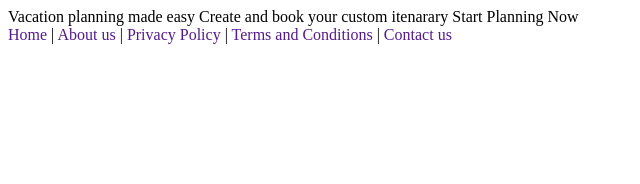
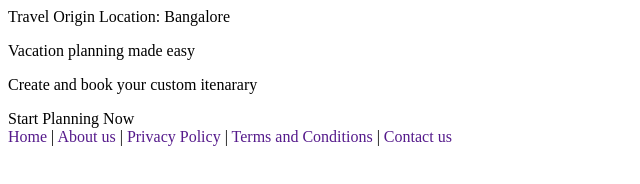
Before and after one commit to abyu/web-app, a website: page app/index.html at #/home in a window 1280 px wide. Shown: the whole page, without its empty margins (0-640 px from the left). Drawn offline with Linux system fonts and the light colour scheme.

Commit message:
Few more elements on home page

```diff
--- a/app/index.html
+++ b/app/index.html
@@ -2,7 +2,7 @@
 <html lang="en" ng-app="webApp">
 <head>
   <meta charset="utf-8">
-  <title></title>
+  <title>Itenarize</title>
   <link rel="stylesheet" href="css/app.css"/>
    <!-- In production use:
   <script src="//ajax.googleapis.com/ajax/libs/angularjs/1.0.7/angular.min.js"></script>
--- a/app/js/controllers.js
+++ b/app/js/controllers.js
@@ -7,7 +7,7 @@ angular.module('webApp.controllers', []).
   	$scope.greet = "Hello";
   }]).
   controller('Home', ["$scope", function($scope) {
-
+  	$scope.origin_location = "Bangalore"
   }]).
   controller('Footer', ["$scope", function($scope) {
   	$scope.navigations = [
--- a/app/partials/home.html
+++ b/app/partials/home.html
@@ -1,9 +1,14 @@
-<div>
-  Vacation planning made easy
+<div class="container">
+	<div class="trv_origin">
+		Travel Origin Location: {{origin_location}}
+	</div>
 
-  Create and book your custom itenarary
+  <p>Vacation planning made easy</p>
+
+  <p>Create and book your custom itenarary</p>
 
   <span class="button" ng-click="plan">
   	Start Planning Now
   </span>
+
 </div>
```
